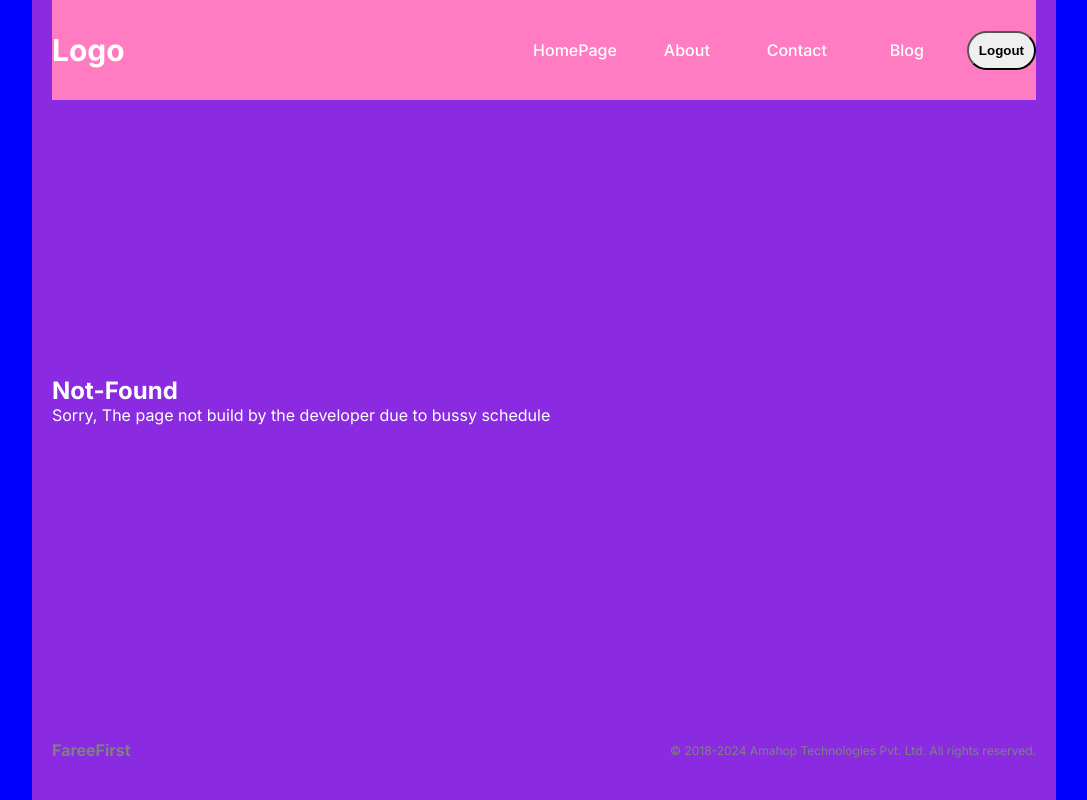
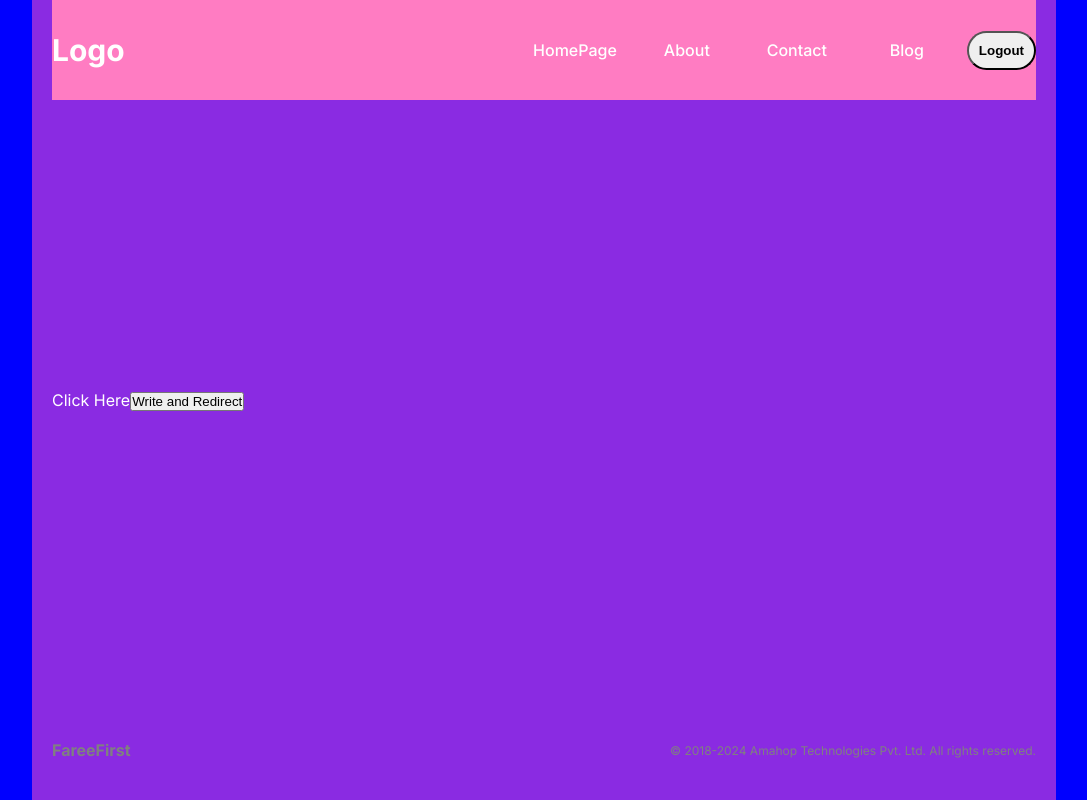
Before and after one commit to Sharat-m/Demo1-NextJs, a Next.js app: page /navigationtest in a window 1280 px wide. Before the commit this address had no page. Shown: the whole page, without its empty margins (96-1183 px from the left). Built offline with nearby package versions, Linux system fonts and the light colour scheme.

Commit message:
Navigation using Linnks and router

```diff
--- /dev/null
+++ b/src/app/navigationtest/page.jsx
@@ -0,0 +1,27 @@
+"use client"
+import Link from "next/link"
+import { useRouter } from "next/navigation"
+
+
+
+const NavigationTestPage = () =>{
+
+    const router = useRouter()
+    const handleClick = () =>{
+        console.log("clicked");
+        // router.push("/")
+        // router.replace("/")
+        router.refresh("/")
+        // router.back()
+        // router.forward()
+     }
+
+
+    return(
+        <div>
+        <Link href="/" prefetch= {false}>Click Here</Link>
+        <button onClick={handleClick}>Write and Redirect</button>
+        </div>
+    )
+}
+export default NavigationTestPage
```
